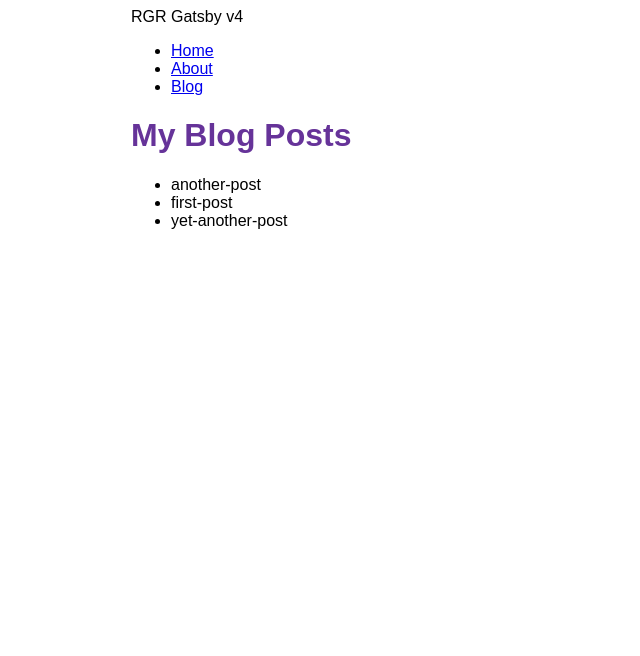
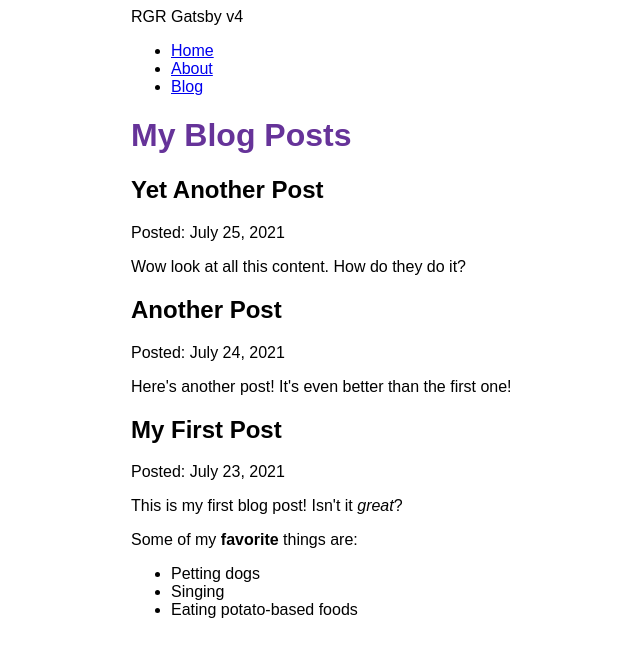
Before and after one commit to rogerguasch/gatsby-v4, a Gatsby site: page /blog in a window 1280 px wide. Shown: the whole page, without its empty margins (259-899 px from the left). Built offline with nearby package versions, Linux system fonts and the light colour scheme; Gatsby itself is replaced by a stand-in of ours.

Commit message:
Finished Gatsby Tutorial Part 5

```diff
--- a/blog/another-post.mdx
+++ b/blog/another-post.mdx
@@ -0,0 +1,6 @@
+---
+title: "Another Post"
+date: "2021-07-24"
+---
+
+Here's another post! It's even better than the first one!
--- a/blog/first-post.mdx
+++ b/blog/first-post.mdx
@@ -0,0 +1,12 @@
+---
+title: "My First Post"
+date: "2021-07-23"
+---
+
+This is my first blog post! Isn't it *great*?
+
+Some of my **favorite** things are:
+
+* Petting dogs
+* Singing
+* Eating potato-based foods
--- a/blog/yet-another-post.mdx
+++ b/blog/yet-another-post.mdx
@@ -0,0 +1,6 @@
+---
+title: "Yet Another Post"
+date: "2021-07-25"
+---
+
+Wow look at all this content. How do they do it?
--- a/gatsby-config.js
+++ b/gatsby-config.js
@@ -13,5 +13,6 @@
         path: `${__dirname}/blog`,
       }
     },
+    "gatsby-plugin-mdx",
   ],
 };
--- a/package.json
+++ b/package.json
@@ -15,8 +15,11 @@
     "clean": "gatsby clean"
   },
   "dependencies": {
+    "@mdx-js/mdx": "^1.6.22",
+    "@mdx-js/react": "^1.6.22",
     "gatsby": "^4.3.0",
     "gatsby-plugin-image": "^2.3.0",
+    "gatsby-plugin-mdx": "^3.3.0",
     "gatsby-plugin-sharp": "^4.3.0",
     "gatsby-source-filesystem": "^4.3.0",
     "react": "^17.0.1",
--- a/src/pages/blog.js
+++ b/src/pages/blog.js
@@ -1,28 +1,36 @@
 import * as React from 'react'
 import { graphql } from 'gatsby'
 import Layout from '../components/layout'
+import { MDXRenderer } from 'gatsby-plugin-mdx'
 
 const BlogPage = ({ data }) => {
     return (
         <Layout pageTitle="My Blog Posts">
-            <ul>
-                {
-                    data.allFile.nodes.map(node => (
-                        <li key={node.name}>
-                            {node.name}
-                        </li>
-                    ))
-                }
-            </ul>
+            {
+                data.allMdx.nodes.map((node) => (
+                    <article key={node.id}>
+                        <h2>{node.frontmatter.title}</h2>
+                        <p>Posted: {node.frontmatter.date}</p>
+                        <MDXRenderer>
+                            {node.body}
+                        </MDXRenderer>
+                    </article>
+                ))
+            }
         </Layout>
     )
 }
 
 export const query = graphql`
     query {
-        allFile {
+        allMdx(sort: {fields: frontmatter___date, order: DESC}) {
             nodes {
-                name
+                frontmatter {
+                    title
+                    date(formatString: "MMMM DD, YYYY")
+                }
+                id
+                body
             }
         }
     }
```
Also changed, not shown: 1 other file.
